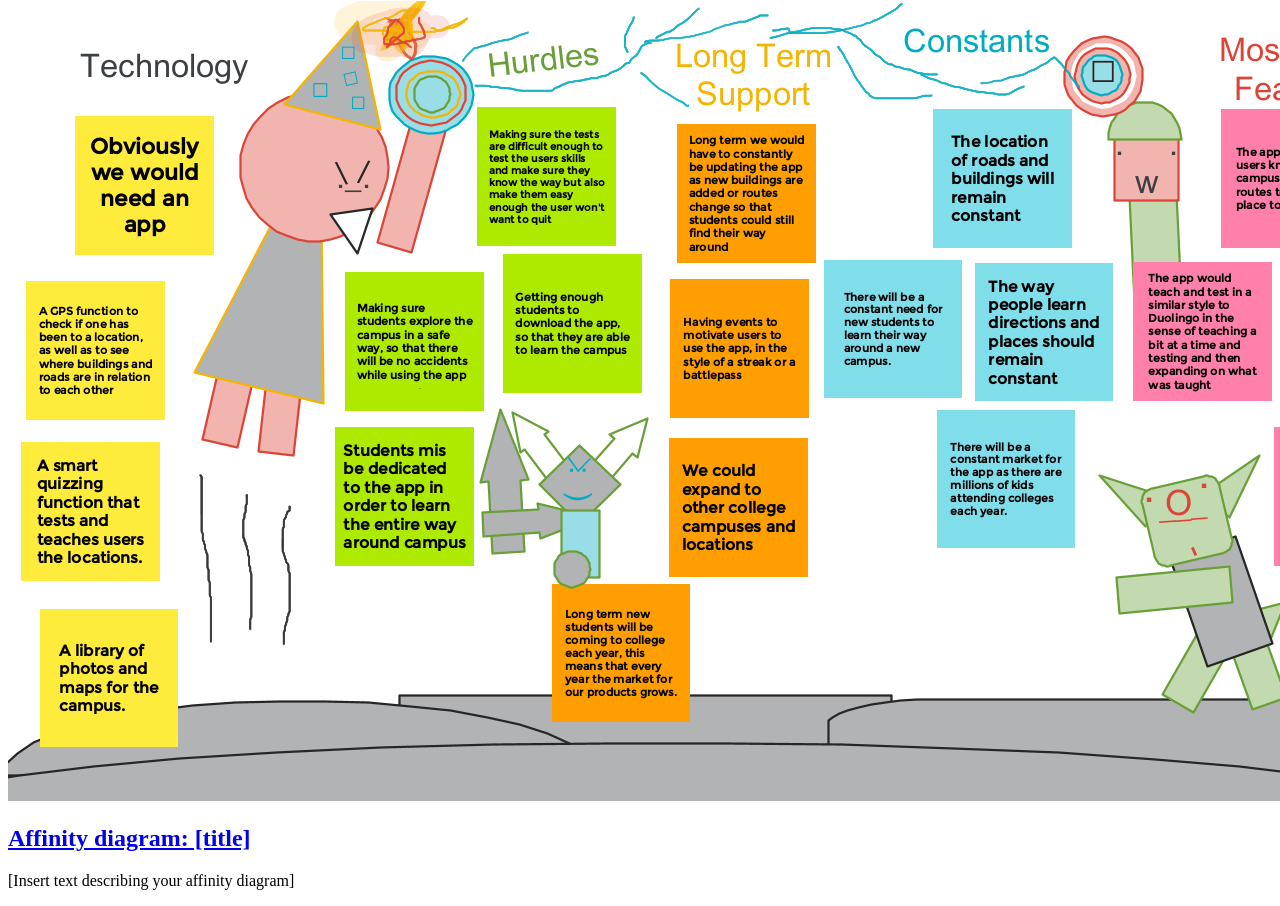
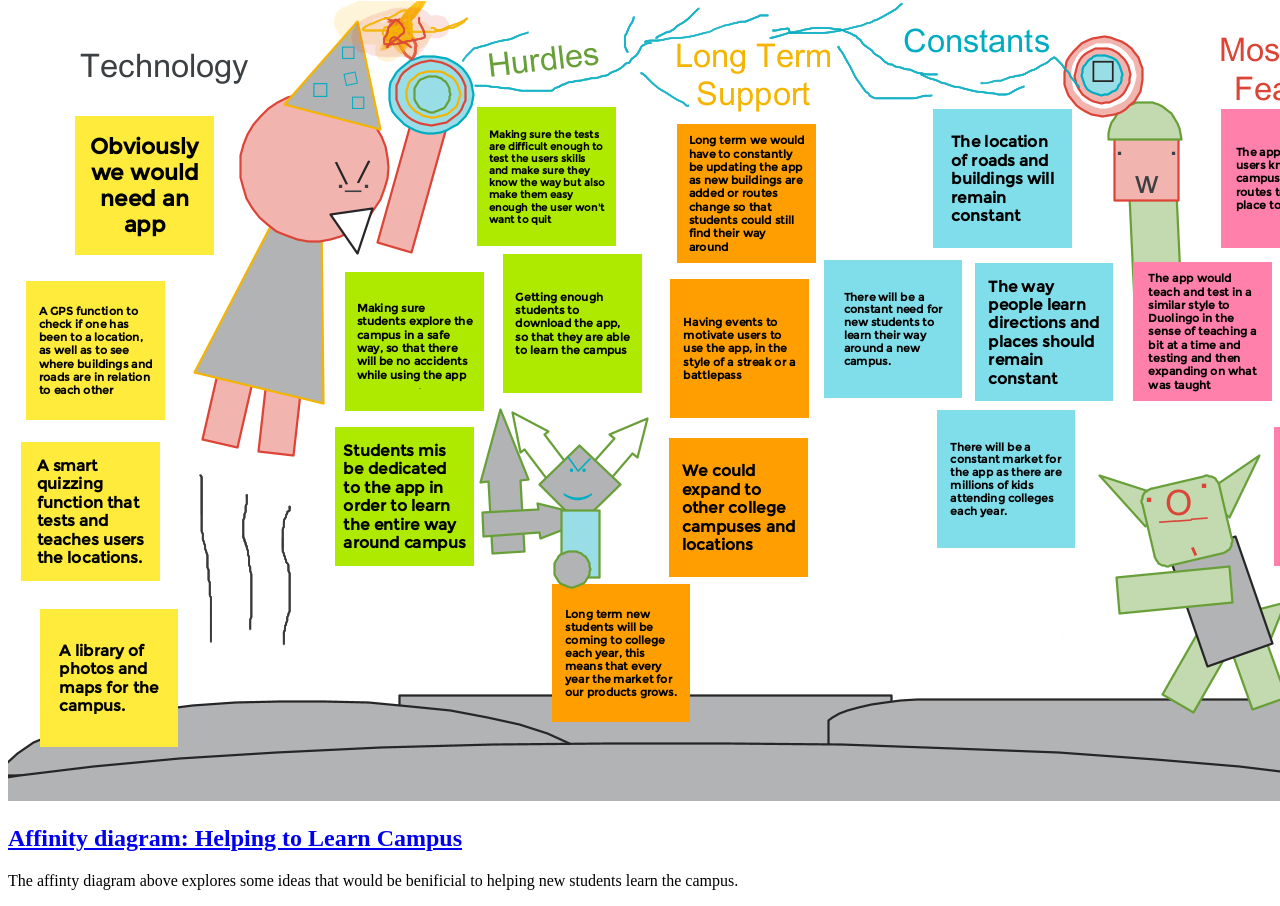
Before and after one commit to Munkalu/Munkalu.github.io, a plain HTML site: page index.html in a window 1280 px wide. Shown: the part 356-1262 px from the top of the page. Drawn offline with Linux system fonts and the light colour scheme.

Commit message:
Update index.html

```diff
--- a/index.html
+++ b/index.html
@@ -18,9 +18,9 @@
   <section class="assign">
     <img src="Images/Affinity Diagram 1.png" />
     <section class="assign-det">
-        <a href="Images/Affinity Diagram.pdf"><h2>Affinity diagram: [title]</h2></a>
+        <a href="Images/Affinity Diagram.pdf"><h2>Affinity diagram: Helping to Learn Campus </h2></a>
         <p>
-            [Insert text describing your affinity diagram]
+            The affinty diagram above explores some ideas that would be benificial to helping new students learn the campus.
         </p>
       </section>
   </section>
```
